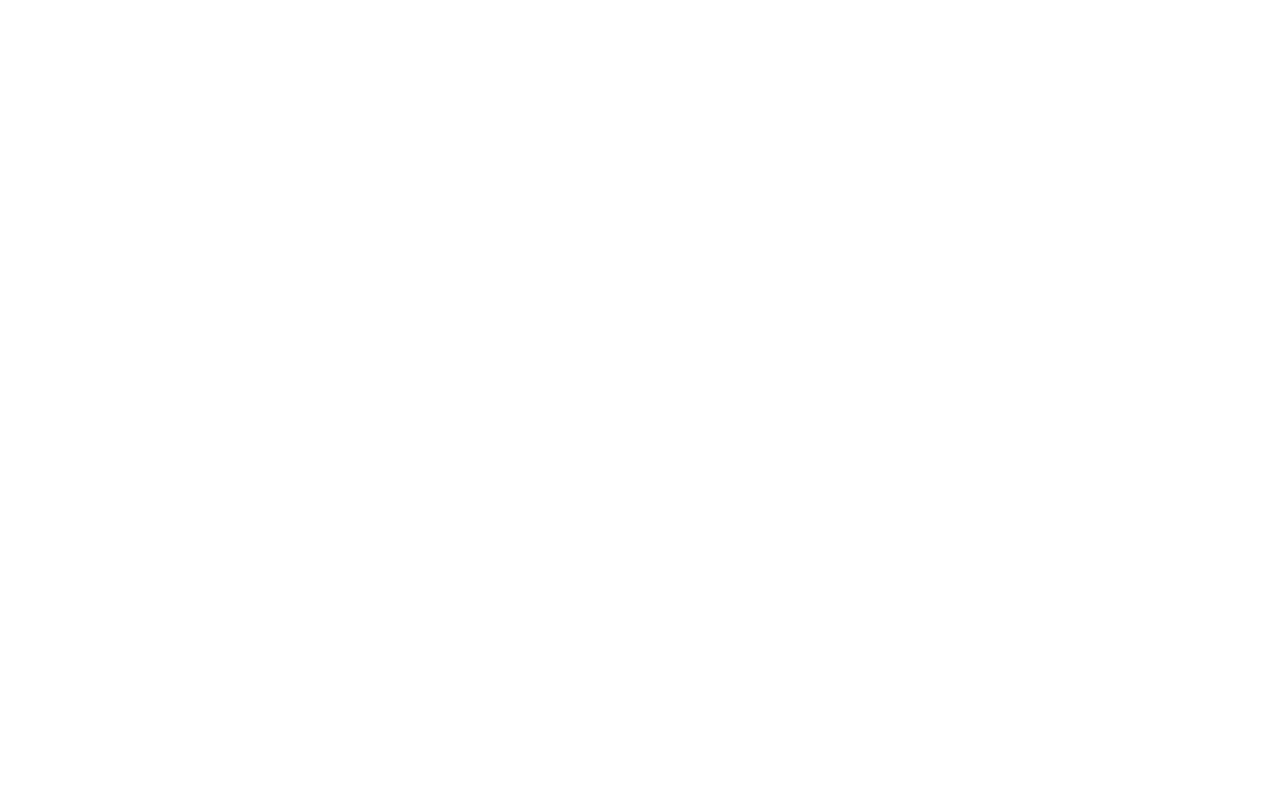
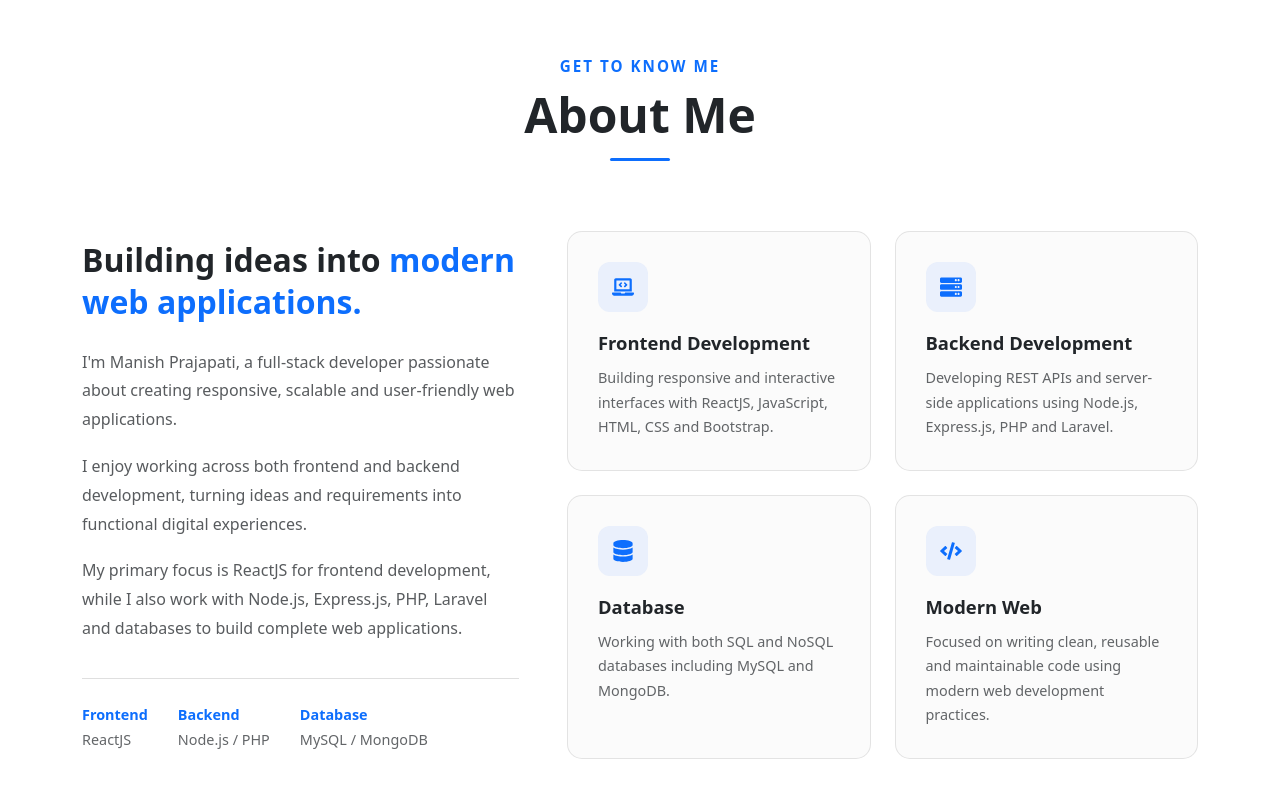
Before and after one commit to manish202/personal-portfolio, a React (Vite) app: page / in a window 1280 px wide. Shown: the part 805-1602 px from the top of the page. Before the commit the page ends 800 px from the top, so only its background shows below. Built offline with nearby package versions, Linux system fonts and the light colour scheme.

Commit message:
about section completed

```diff
--- /dev/null
+++ b/src/components/about/About.module.css
@@ -0,0 +1,130 @@
+.about {
+    padding-top: 60px;
+    padding-bottom: 60px;
+}
+.sectionHeading {
+    text-align: center;
+    margin-bottom: 70px;
+}
+.sectionHeading span {
+    display: block;
+    font-size: 0.95rem;
+    font-weight: 600;
+    color: var(--accent-color, #4f8cff);
+    text-transform: uppercase;
+    letter-spacing: 2px;
+    margin-bottom: 8px;
+}
+.sectionHeading h2 {
+    font-size: clamp(2.2rem, 4vw, 3rem);
+    font-weight: 700;
+    margin: 0;
+}
+.headingLine {
+    width: 60px;
+    height: 3px;
+    margin: 15px auto 0;
+    background: var(--accent-color, #4f8cff);
+    border-radius: 10px;
+}
+.introduction {
+    max-width: 550px;
+}
+.introduction h3 {
+    font-size: 2rem;
+    line-height: 1.3;
+    font-weight: 700;
+    margin-bottom: 25px;
+}
+.introduction h3 span {
+    color: var(--accent-color, #4f8cff);
+}
+.introduction p {
+    font-size: 1rem;
+    line-height: 1.8;
+    opacity: 0.75;
+    margin-bottom: 18px;
+}
+.stats {
+    display: flex;
+    flex-wrap: wrap;
+    gap: 30px;
+    margin-top: 35px;
+    padding-top: 25px;
+    border-top: 1px solid rgba(128, 128, 128, 0.25);
+}
+.stats div {
+    display: flex;
+    flex-direction: column;
+    gap: 4px;
+}
+.stats strong {
+    font-size: 0.9rem;
+    color: var(--accent-color, #4f8cff);
+}
+.stats span {
+    font-size: 0.9rem;
+    opacity: 0.7;
+}
+.card {
+    height: 100%;
+    padding: 30px;
+    border: 1px solid rgba(128, 128, 128, 0.2);
+    border-radius: 15px;
+    background: rgba(128, 128, 128, 0.03);
+    transition: transform 0.3s ease, border-color 0.3s ease, box-shadow 0.3s ease;
+}
+.card:hover {
+    transform: translateY(-7px);
+    border-color: var(--accent-color, #4f8cff);
+    box-shadow: 0 15px 35px rgba(79, 140, 255, 0.1);
+}
+.icon {
+    width: 50px;
+    height: 50px;
+    display: flex;
+    align-items: center;
+    justify-content: center;
+    margin-bottom: 20px;
+    border-radius: 12px;
+    color: var(--accent-color, #4f8cff);
+    background: rgba(79, 140, 255, 0.1);
+    font-size: 22px;
+}
+.card h4 {
+    font-size: 1.15rem;
+    font-weight: 600;
+    margin-bottom: 12px;
+}
+.card p {
+    font-size: 0.9rem;
+    line-height: 1.7;
+    opacity: 0.7;
+    margin: 0;
+}
+@media (max-width: 991px) {
+    .sectionHeading {
+        margin-bottom: 50px;
+    }
+    .introduction {
+        max-width: none;
+    }
+}
+@media (max-width: 576px) {
+    .about {
+        padding-top: 40px;
+        padding-bottom: 40px;
+    }
+    .sectionHeading {
+        margin-bottom: 40px;
+    }
+    .introduction h3 {
+        font-size: 1.7rem;
+    }
+    .stats {
+        gap: 20px;
+    }
+    .card {
+        padding: 25px;
+    }
+}
--- /dev/null
+++ b/src/components/about/AboutSection.tsx
@@ -0,0 +1,90 @@
+import { FaCode, FaServer, FaDatabase, FaLaptopCode } from "react-icons/fa";
+import styles from "./About.module.css";
+
+const highlights = [
+    {
+        icon: <FaLaptopCode />,
+        title: "Frontend Development",
+        text: "Building responsive and interactive interfaces with ReactJS, JavaScript, HTML, CSS and Bootstrap.",
+    },
+    {
+        icon: <FaServer />,
+        title: "Backend Development",
+        text: "Developing REST APIs and server-side applications using Node.js, Express.js, PHP and Laravel.",
+    },
+    {
+        icon: <FaDatabase />,
+        title: "Database",
+        text: "Working with both SQL and NoSQL databases including MySQL and MongoDB.",
+    },
+    {
+        icon: <FaCode />,
+        title: "Modern Web",
+        text: "Focused on writing clean, reusable and maintainable code using modern web development practices.",
+    },
+];
+
+const AboutSection = () => {
+    return (
+        <section id="about" className={`min-vh-100 ${styles.about}`}>
+            <div className="container">
+                <div className={styles.sectionHeading}>
+                    <span>Get to know me</span>
+                    <h2>About Me</h2>
+                    <div className={styles.headingLine}></div>
+                </div>
+                <div className="row align-items-center g-5">
+                    <div className="col-lg-5">
+                        <div className={styles.introduction}>
+                            <h3>Building ideas into <span> modern web applications.</span></h3>
+                            <p>
+                                I'm Manish Prajapati, a full-stack developer passionate about
+                                creating responsive, scalable and user-friendly web
+                                applications.
+                            </p>
+                            <p>
+                                I enjoy working across both frontend and backend development,
+                                turning ideas and requirements into functional digital
+                                experiences.
+                            </p>
+                            <p>
+                                My primary focus is ReactJS for frontend development, while I
+                                also work with Node.js, Express.js, PHP, Laravel and databases
+                                to build complete web applications.
+                            </p>
+                            <div className={styles.stats}>
+                                <div>
+                                    <strong>Frontend</strong>
+                                    <span>ReactJS</span>
+                                </div>
+                                <div>
+                                    <strong>Backend</strong>
+                                    <span>Node.js / PHP</span>
+                                </div>
+                                <div>
+                                    <strong>Database</strong>
+                                    <span>MySQL / MongoDB</span>
+                                </div>
+                            </div>
+                        </div>
+                    </div>
+                    <div className="col-lg-7">
+                        <div className="row g-4">
+                            {highlights.map((item) => (
+                                <div className="col-md-6" key={item.title}>
+                                    <div className={styles.card}>
+                                        <div className={styles.icon}>{item.icon}</div>
+                                        <h4>{item.title}</h4>
+                                        <p>{item.text}</p>
+                                    </div>
+                                </div>
+                            ))}
+                        </div>
+                    </div>
+                </div>
+            </div>
+        </section>
+    );
+}
+
+export default AboutSection;
--- a/src/pages/HomePage.tsx
+++ b/src/pages/HomePage.tsx
@@ -1,9 +1,11 @@
 import HeroSection from "../components/hero/HeroSection";
+import AboutSection from "../components/about/AboutSection";
 
 const HomePage = () => {
     return (
         <main>
             <HeroSection />
+            <AboutSection />
         </main>
     )
 }
```
